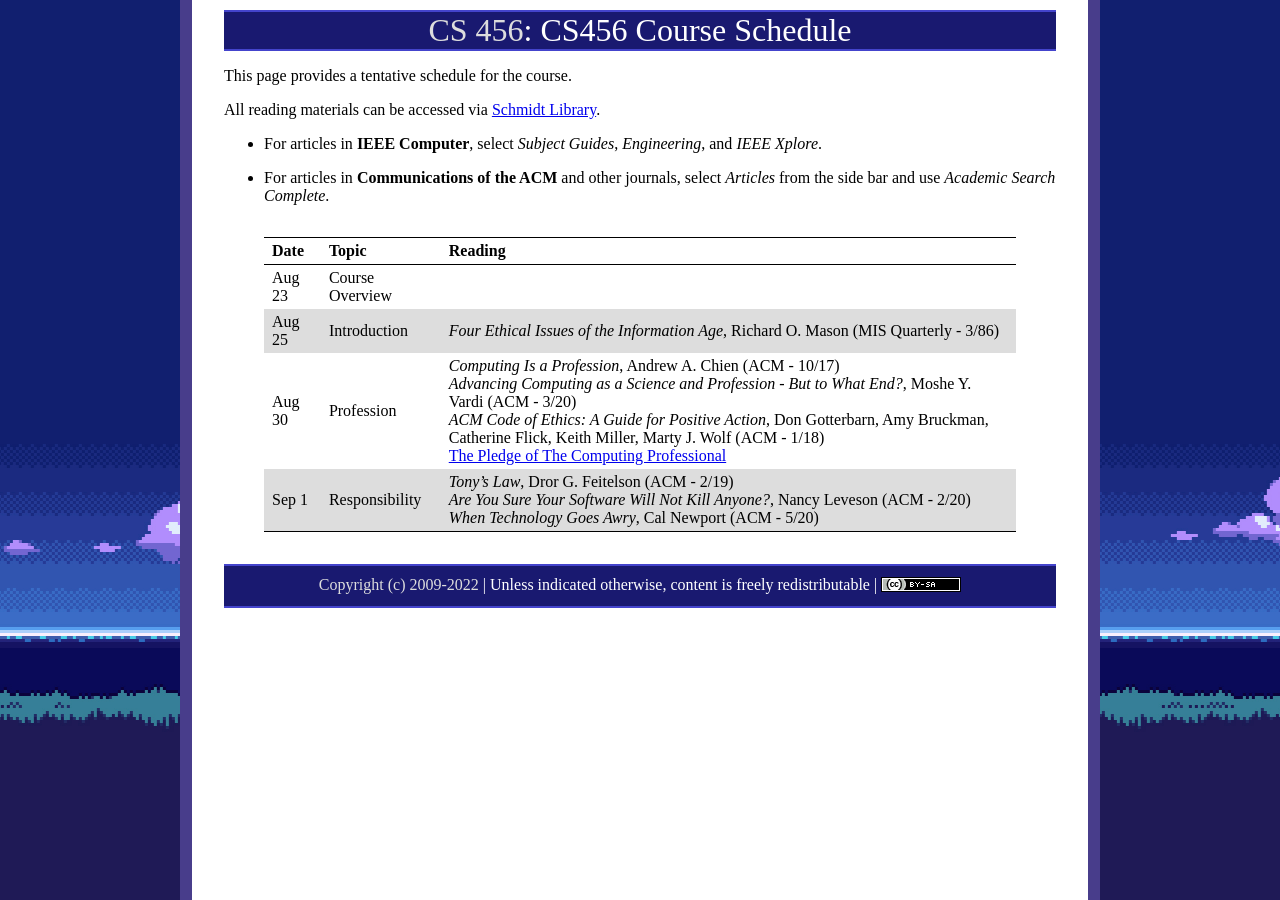
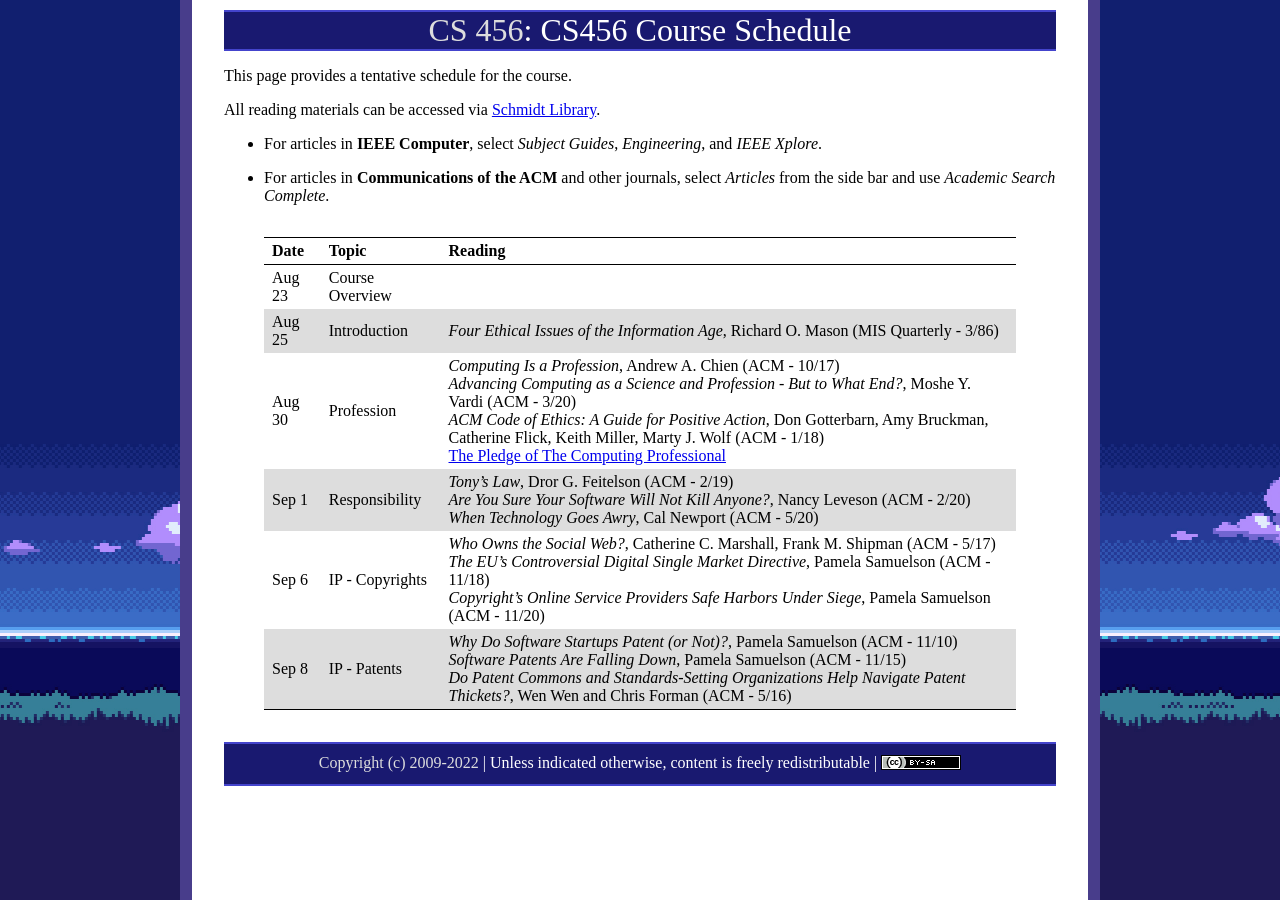
Before and after one commit to ycpcs/cs456-fall2022, a Jekyll site: the page built from schedule/index.md, in a window 1280 px wide. Built offline with Jekyll 4.4.1, drawn with Linux system fonts in a browser that asks for light colours.

Commit message:
update schedule
update schedule

```diff
--- a/schedule/index.md
+++ b/schedule/index.md
@@ -18,6 +18,8 @@ All reading materials can be accessed via [Schmidt Library](http://library.ycp.e
 > Aug 25  | Introduction        | *Four Ethical Issues of the Information Age*, Richard O. Mason (MIS Quarterly - 3/86)  |
 > Aug 30  | Profession          | *Computing Is a Profession*, Andrew A. Chien (ACM - 10/17) <br /> *Advancing Computing as a Science and Profession - But to What End?*, Moshe Y. Vardi (ACM - 3/20) <br /> *ACM Code of Ethics: A Guide for Positive Action*, Don Gotterbarn, Amy Bruckman, Catherine Flick, Keith Miller, Marty J. Wolf (ACM - 1/18) <br /> [The Pledge of The Computing Professional](http://pledge-of-the-computing-professional.org/home-page/the-oath) |
 > Sep  1  | Responsibility      | *Tony's Law*, Dror G. Feitelson (ACM - 2/19) <br /> *Are You Sure Your Software Will Not Kill Anyone?*, Nancy Leveson (ACM - 2/20) <br /> *When Technology Goes Awry*, Cal Newport (ACM - 5/20) |
+> Sep 6   | IP - Copyrights     | *Who Owns the Social Web?*, Catherine C. Marshall, Frank M. Shipman (ACM - 5/17) <br /> *The EU’s Controversial Digital Single Market Directive*, Pamela Samuelson (ACM - 11/18) <br /> *Copyright's Online Service Providers Safe Harbors Under Siege*, Pamela Samuelson (ACM - 11/20) |
+> Sep 8   | IP - Patents        | *Why Do Software Startups Patent (or Not)?*, Pamela Samuelson (ACM - 11/10) <br/> *Software Patents Are Falling Down*, Pamela Samuelson (ACM - 11/15) <br /> *Do Patent Commons and Standards-Setting Organizations Help Navigate Patent Thickets?*, Wen Wen and Chris Forman (ACM - 5/16) |
 
 
 <!--
```
